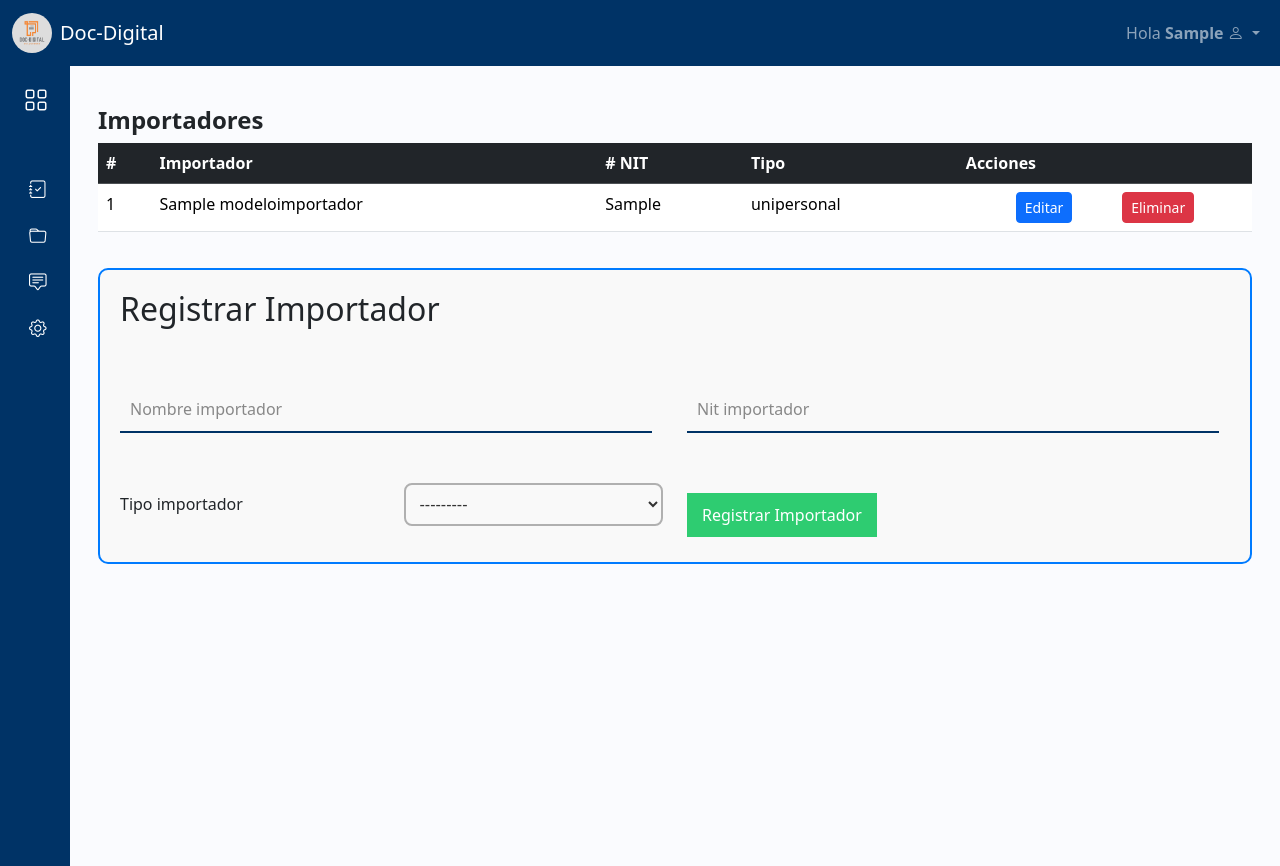
After one commit to DanielRojas2/DocDigital, a Django app: page /recinto_aduanero/importadores/ in a window 1280 px wide. The commit adds this page. Run offline with Django 5.2, Linux system fonts and the light colour scheme; a user stored in the database is signed in; tables that the repository leaves empty hold one stand-in row (values such as "Sample post"); some libraries are stand-ins or nearby versions.

Commit message:
creado: plantillas y formularios para las acciones CRUD del modelo importador

```diff
--- /dev/null
+++ b/docDigital/apps/app_datoscarpeta/forms/ImportadorForm.py
@@ -0,0 +1,13 @@
+from django import forms
+
+from ..models.ModeloImportador import ModeloImportador
+
+class ImportadorForm(forms.ModelForm):
+    class Meta:
+        model = ModeloImportador
+        fields = ['nombre_importador', 'nit_importador', 'tipo_importador']
+        widgets = {
+            'tipo_importador': forms.Select(
+                choices=ModeloImportador.TIPO_IMPORTADOR_CHOICES
+            ),
+        }
--- /dev/null
+++ b/docDigital/apps/app_datoscarpeta/templates/importador/importadores.html
@@ -0,0 +1,97 @@
+{% extends "base.html" %}
+
+{% block title %}Importadores{% endblock %}
+
+{% block content %}
+    <div class="container-fluid mt-4">
+        <h1>Importadores</h1>
+        <div class="table-container">
+            <table class="table table-hover table-rwd">
+                <thead class="table-dark ">
+                    <tr>
+                        <th scope="col">#</th>
+                        <th scope="col">Importador</th>
+                        <th scope="col"># NIT</th>
+                        <th scope="col">Tipo</th>
+                        <th scope="col">Acciones</th>
+                    </tr>
+                </thead>
+                <tbody class="table-striped">
+                    {% for importador in importadores %}
+                        <tr>
+                            <td scope="row">{{ importador.id }}</td>
+                            <td>{{ importador.nombre_importador }}</td>
+                            <td>{{ importador.nit_importador }}</td>
+                            <td>{{ importador.tipo_importador }}</td>
+                            <td class="d-flex justify-content-evenly">
+                                <a href="{% url 'editar_importador' importador.id %}"
+                                class="btn btn-primary btn-sm">
+                                    Editar
+                                </a>
+                                <a href="{% url 'eliminar_importador' importador.id %}"
+                                class="btn btn-danger btn-sm" onclick="return confirm(
+                                    '¿Estas seguro de eliminar este importador?'
+                                );">
+                                    Eliminar
+                                </a>
+                            </td>
+                        </tr>
+                    {% endfor %}
+                </tbody>
+            </table>
+        </div>
+        <div class="form-container">
+            <h2>Registrar Importador</h2>
+            <form method="post" id="contact-form">
+                <div class="row d-flex align-items-center">
+                    {% for field in importador_form %}
+                        {% if field.name != 'tipo_importador' %}
+                            <div class="col-lg-6">
+                                <div class="input-container">
+                                    {{ field }}
+                                    <label for="{{ field.id_for_label }}">{{ field.label }}</label>
+                                    {% if field.errors %}
+                                        <ul class="errorList">
+                                            {% for error in field.errors %}
+                                                <li>{{ error }}</li>
+                                            {% endfor %}
+                                        </ul>
+                                    {% endif %}
+                                </div>
+                            </div>
+                        {% endif %}
+                    {% endfor %}
+                    <div class="col-lg-6 mb-3">
+                        <div class="select-container">
+                            {% for field in importador_form %}
+                                {% if field.name == 'tipo_importador' %}
+                                    <div class="row d-flex justify-content-center align-items-center">
+                                        <div class="col-lg-6">
+                                            <label for="{{ field.id_for_label }}">{{ field.label }}</label>
+                                        </div>
+                                        <div class="col-lg-6">
+                                            {{ field }}
+                                        </div>
+                                        {% if field.errors %}
+                                            <ul class="errorList">
+                                                {% for error in field.errors %}
+                                                    <li>{{ error }}</li>
+                                                {% endfor %}
+                                            </ul>
+                                        {% endif %}
+                                    </div>
+                                {% endif %}
+                            {% endfor %}
+                        </div>
+                    </div>
+                    <div class="col-lg-6 d-flex justify-content-start">
+                        {% csrf_token %}
+                        <div class="button-container">
+                            <button type="submit">Registrar Importador</button>
+                        </div>
+                    </div>
+                </div>
+            </form>
+        </div>
+    </div>
+{% endblock %}
--- a/docDigital/apps/app_datoscarpeta/urls.py
+++ b/docDigital/apps/app_datoscarpeta/urls.py
@@ -2,10 +2,16 @@ from django.urls import path
 
 from .views.AduanaDespachoView import (
     lista_aduana_despacho, editar_aduana_despacho, elimiar_aduana_despacho
+)
+from .views.ImportadorView import (
+    listar_importador, editar_importador, eliminar_importador
 )
 
 urlpatterns = [
     path('recintos_aduaneros/', lista_aduana_despacho, name='recintos_aduaneros'),
     path('editar_recinto/<int:pk>/', editar_aduana_despacho, name='editar_recinto'),
     path('eliminar_recinto/<int:pk>/', elimiar_aduana_despacho, name='eliminar_recinto'),
+    path('importadores/', listar_importador, name='importadores'),
+    path('editar_importador/<int:pk>/', editar_importador, name='editar_importador'),
+    path('eliminar_importador/<int:pk>/', eliminar_importador, name='eliminar_importador'),
 ]
--- /dev/null
+++ b/docDigital/apps/app_datoscarpeta/views/ImportadorView.py
@@ -0,0 +1,48 @@
+from django.shortcuts import render, redirect, get_object_or_404
+from django.contrib.auth.decorators import login_required
+
+from ..models.ModeloImportador import ModeloImportador
+from ..forms.ImportadorForm import ImportadorForm
+
+@login_required
+def listar_importador(request):
+    importadores = ModeloImportador.objects.all()[:5]
+    if request.method == 'POST':
+        importador_form = ImportadorForm(request.POST)
+        if importador_form.is_valid():
+            importador_form.save()
+            return redirect("importadores")
+    else:
+        importador_form = ImportadorForm()
+    return render(
+        request, 'importador/importadores.html',
+        {
+            'importadores': importadores,
+            'importador_form': importador_form
+        }
+    )
+
+@login_required
+def editar_importador(request, pk):
+    importador = get_object_or_404(ModeloImportador, pk=pk)
+    if request.method == 'POST':
+        editar_importador_form = ImportadorForm(
+            request.POST, instance=importador
+        )
+        if editar_importador_form.is_valid():
+            editar_importador_form.save()
+            return redirect("importadores")
+    else:
+        editar_importador_form = ImportadorForm(instance=importador)
+    return render(
+        request, 'importador/editar_importador.html',
+        {
+            'editar_importador_form': editar_importador_form
+        }
+    )
+
+@login_required
+def eliminar_importador(request, pk):
+    importador = get_object_or_404(ModeloImportador, pk=pk)
+    importador.delete()
+    return redirect("importadores")
--- a/docDigital/apps/app_inicio/static/css/base.css
+++ b/docDigital/apps/app_inicio/static/css/base.css
@@ -31,6 +31,21 @@ body::-webkit-scrollbar {
     max-width: 400px;
 }
 
+.form-container {
+    border: 2px solid #007BFF;
+    border-radius: 10px;
+    padding: 20px;
+    margin: 20px auto;
+    background-color: #f9f9f9;
+}
+
+.form-title {
+    text-align: center;
+    font-size: 24px;
+    color: #007BFF;
+    margin-bottom: 20px;
+}
+
 h2 {
     color: #333;
 }
@@ -56,12 +71,31 @@ h2 {
     color: #333;
 }
 
+.select-container select {
+    width: 100%;
+    padding: 10px;
+    border: 2px solid #B0B0B0;
+    background-color: #f9f9f9;
+    color: #333;
+    border-radius: 8px;
+    font-size: 16px;
+    font-family: Arial, sans-serif;
+    transition: all 0.3s ease;
+}
+
 .input-container input::placeholder {
     color: #888;
 }
 
 .input-container input:focus {
     border-bottom: 2px solid #009688;
+}
+
+.select-container select:focus {
+    border-color: #007BFF;
+    background-color: #ffffff;
+    box-shadow: 0 0 5px rgba(0, 123, 255, 0.5);
+    outline: none;
 }
 
 .input-container label {
--- a/docDigital/apps/app_inicio/templates/base.html
+++ b/docDigital/apps/app_inicio/templates/base.html
@@ -64,7 +64,7 @@
                         <i class="bi bi-grid"></i>
                     </button>
                     <div class="sidebar-logo">
-                        <a href="index.html">Acciones</a>
+                        <a href="{% url 'home' %}">Acciones</a>
                     </div>
                 </div>
                 <ul class="sidebar-nav">
@@ -84,7 +84,7 @@
                                 <a href="#" class="sidebar-link">Mercaderia</a>
                             </li>
                             <li class="sidebar-item">
-                                <a href="#" class="sidebar-link">Importador</a>
+                                <a href="{% url 'importadores' %}" class="sidebar-link">Importador</a>
                             </li>
                         </ul>
                     </li>
```
Also changed, not shown: docDigital/apps/app_datoscarpeta/templates/importador/editar_importador.html (added, +28 -0 lines).
